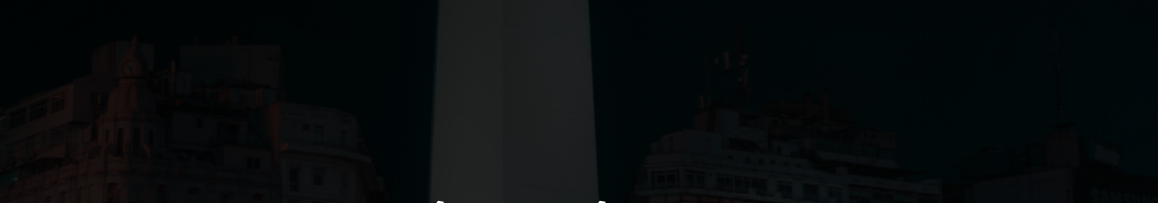
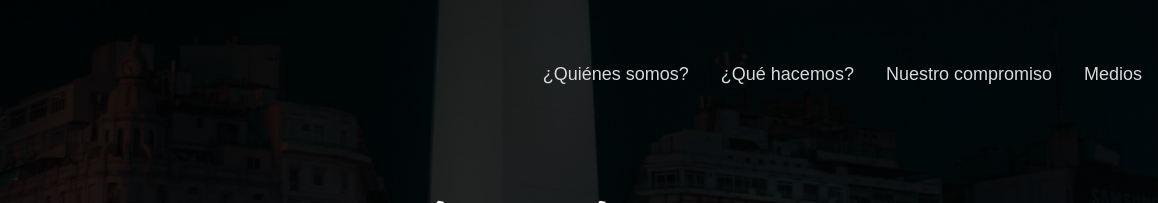
Before and after one commit to GlitchDesignLab/proyeccion-consultores, an Astro site: page / in a window 1280 px wide. Shown: the top 203 px of the page, 122-1280 px from the left. Built offline with nearby package versions, Linux system fonts and the light colour scheme; Astro itself is replaced by a stand-in of ours; a web font is replaced by a local one.

Commit message:
style: navbar links

```diff
--- a/src/components/Navbar.astro
+++ b/src/components/Navbar.astro
@@ -33,7 +33,6 @@ import Logo from '../assets/logo_nav.svg';
         padding: 2rem 1rem;
     }
     header nav ul{
-        display: flex;
         gap: 2rem;
         list-style: none;
         display: none;
@@ -49,7 +48,7 @@ import Logo from '../assets/logo_nav.svg';
         color: var(--blue);
     }
     @media screen and (min-width: 1024px){
-        ul {
+        header nav ul {
             display: flex;
         }
     }
```
